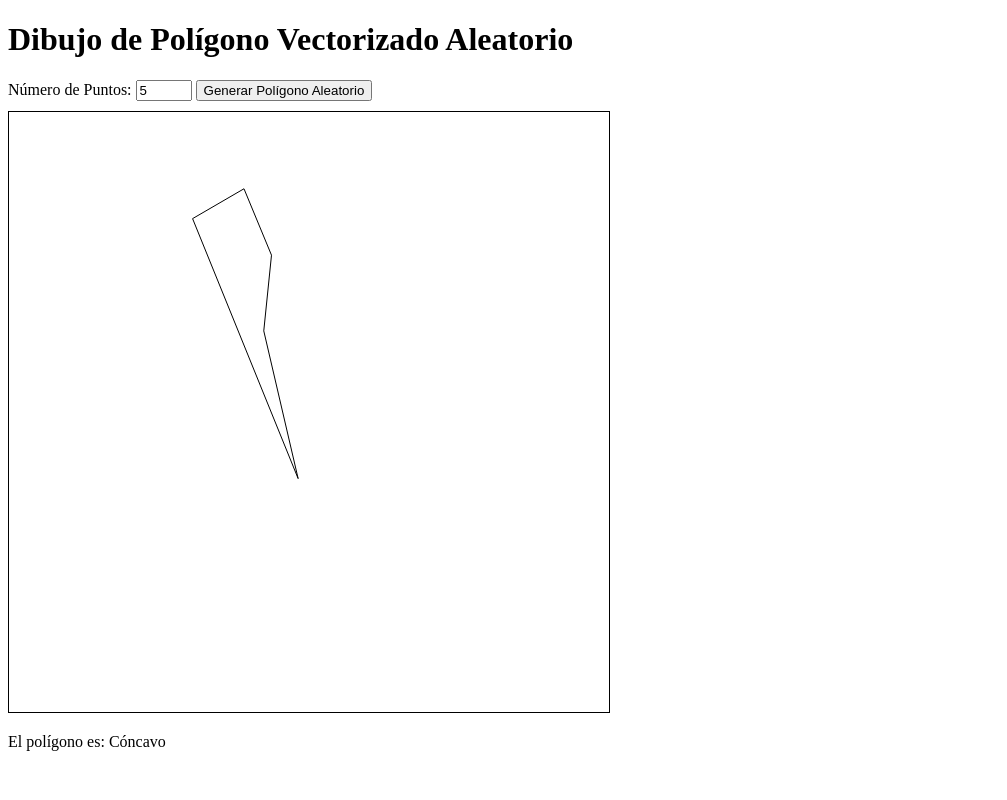
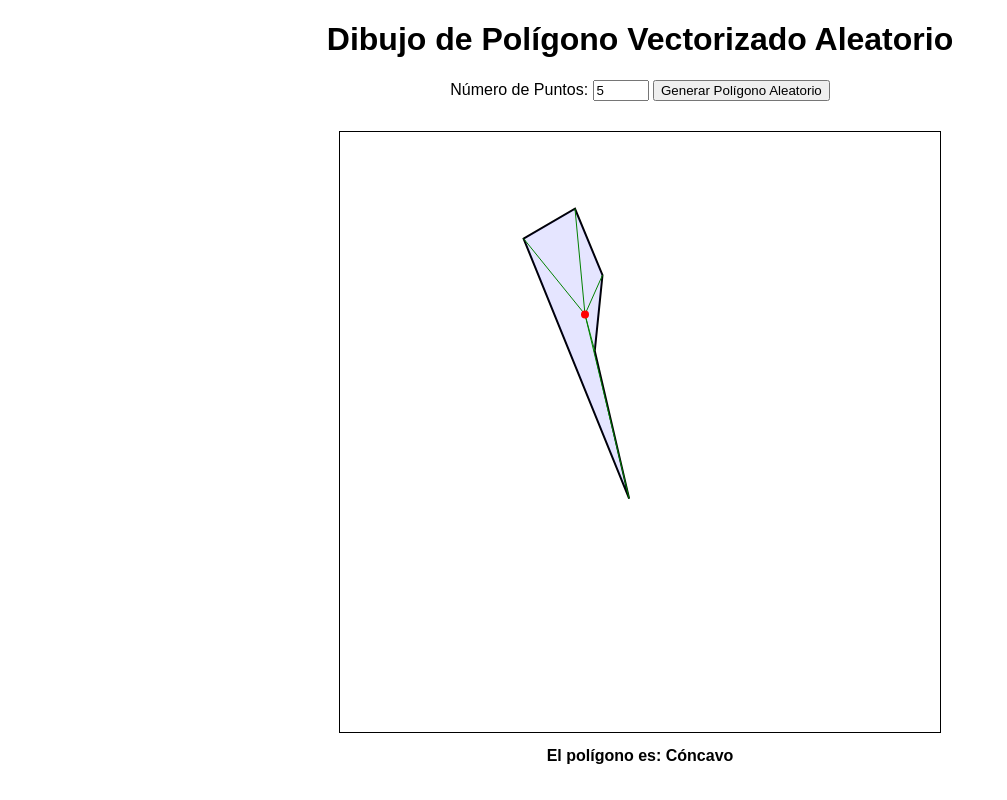
Before and after one commit to SofiaCabreraVillada/ICG-MUL-A-2024-2, a plain HTML site: page AC-03OCT/vectorizado.html in a window 1280 px wide. Shown: the whole page, without its empty margins (0-1007 px from the left). Drawn offline with Linux system fonts and the light colour scheme.

Commit message:
segundo commit
se centro el contenido de la pagina, además se le agrego el trazo de los puntos y el centro en la figura

```diff
--- a/AC-03OCT/vectorizado.html
+++ b/AC-03OCT/vectorizado.html
@@ -4,16 +4,26 @@
     <meta charset="UTF-8">
     <title>Dibujar Polígono Aleatorio</title>
     <style>
+        body {
+            font-family: Arial, sans-serif;
+            text-align: center;
+            margin: 20px;
+        }
         canvas {
             border: 1px solid black;
+            margin-top: 20px;
         }
         .controls {
             margin-bottom: 10px;
         }
+        #resultado {
+            margin-top: 10px;
+            font-weight: bold;
+        }
     </style>
 </head>
 <body>
-    <h1>Dibujo de Polígono Vectorizado Aleatorio</h1>
+    <h1>Dibujo de Polígono Vectorizado Aleatorio </h1>
     <div class="controls">
         <label for="numPuntos">Número de Puntos:</label>
         <input type="number" id="numPuntos" value="5" min="3" max="20">
--- a/AC-03OCT/vectorizado.js
+++ b/AC-03OCT/vectorizado.js
@@ -1,5 +1,3 @@
-// poligono.js
-
 // Clase Punto con encapsulamiento
 class Punto {
     #x;
@@ -27,8 +25,8 @@ class Punto {
     }
 }
 
-// Función para dibujar el polígono
-function dibujarPoligono(ctx, puntos) {
+// Función para dibujar el polígono y las conexiones al centroide
+function dibujarPoligono(ctx, puntos, centro) {
     if (puntos.length === 0) return;
 
     ctx.clearRect(0, 0, ctx.canvas.width, ctx.canvas.height); // Limpiar canvas
@@ -39,7 +37,29 @@ function dibujarPoligono(ctx, puntos) {
         ctx.lineTo(puntos[i].getX(), puntos[i].getY());
     }
     ctx.closePath();
+    ctx.strokeStyle = 'black';
+    ctx.lineWidth = 2;
     ctx.stroke();
+
+    // Opcional: Rellenar el polígono con un color semitransparente
+    ctx.fillStyle = 'rgba(0, 0, 255, 0.1)';
+    ctx.fill();
+
+    // Dibujar las conexiones desde cada punto al centroide
+    ctx.beginPath();
+    puntos.forEach(punto => {
+        ctx.moveTo(punto.getX(), punto.getY());
+        ctx.lineTo(centro.x, centro.y);
+    });
+    ctx.strokeStyle = 'green';
+    ctx.lineWidth = 1;
+    ctx.stroke();
+
+    // Dibujar el centroide
+    ctx.beginPath();
+    ctx.arc(centro.x, centro.y, 4, 0, 2 * Math.PI);
+    ctx.fillStyle = 'red';
+    ctx.fill();
 }
 
 // Función para calcular el producto cruzado
@@ -77,15 +97,16 @@ function esConvexo(puntos) {
     return true; // Es convexo
 }
 
+// Función para calcular la orientación de tres puntos
+function orientacion(a, b, c) {
+    const val = (b.getX() - a.getX()) * (c.getY() - a.getY()) -
+                (b.getY() - a.getY()) * (c.getX() - a.getX());
+    if (val === 0) return 0; // Colinear
+    return (val > 0) ? 1 : 2; // 1: Horario, 2: Anti-horario
+}
+
 // Función para verificar si dos segmentos de línea se cruzan
 function segmentosCruzan(p1, p2, p3, p4) {
-    function orientacion(a, b, c) {
-        const val = (b.getX() - a.getX()) * (c.getY() - a.getY()) -
-                    (b.getY() - a.getY()) * (c.getX() - a.getX());
-        if (val === 0) return 0; // Colinear
-        return (val > 0) ? 1 : 2; // 1: Horario, 2: Anti-horario
-    }
-
     const o1 = orientacion(p1, p2, p3);
     const o2 = orientacion(p1, p2, p4);
     const o3 = orientacion(p3, p4, p1);
@@ -198,8 +219,11 @@ function generarYDibujarPoligono() {
         }
     } while (!noCruzanLineas(puntos));
 
-    // Dibujar el polígono
-    dibujarPoligono(ctx, puntos);
+    // Calcular el centroide
+    const centro = calcularCentroide(puntos);
+
+    // Dibujar el polígono y las conexiones al centroide
+    dibujarPoligono(ctx, puntos, centro);
 
     // Determinar si es convexo o cóncavo
     const tipo = esConvexo(puntos) ? 'Convexo' : 'Cóncavo';
```
